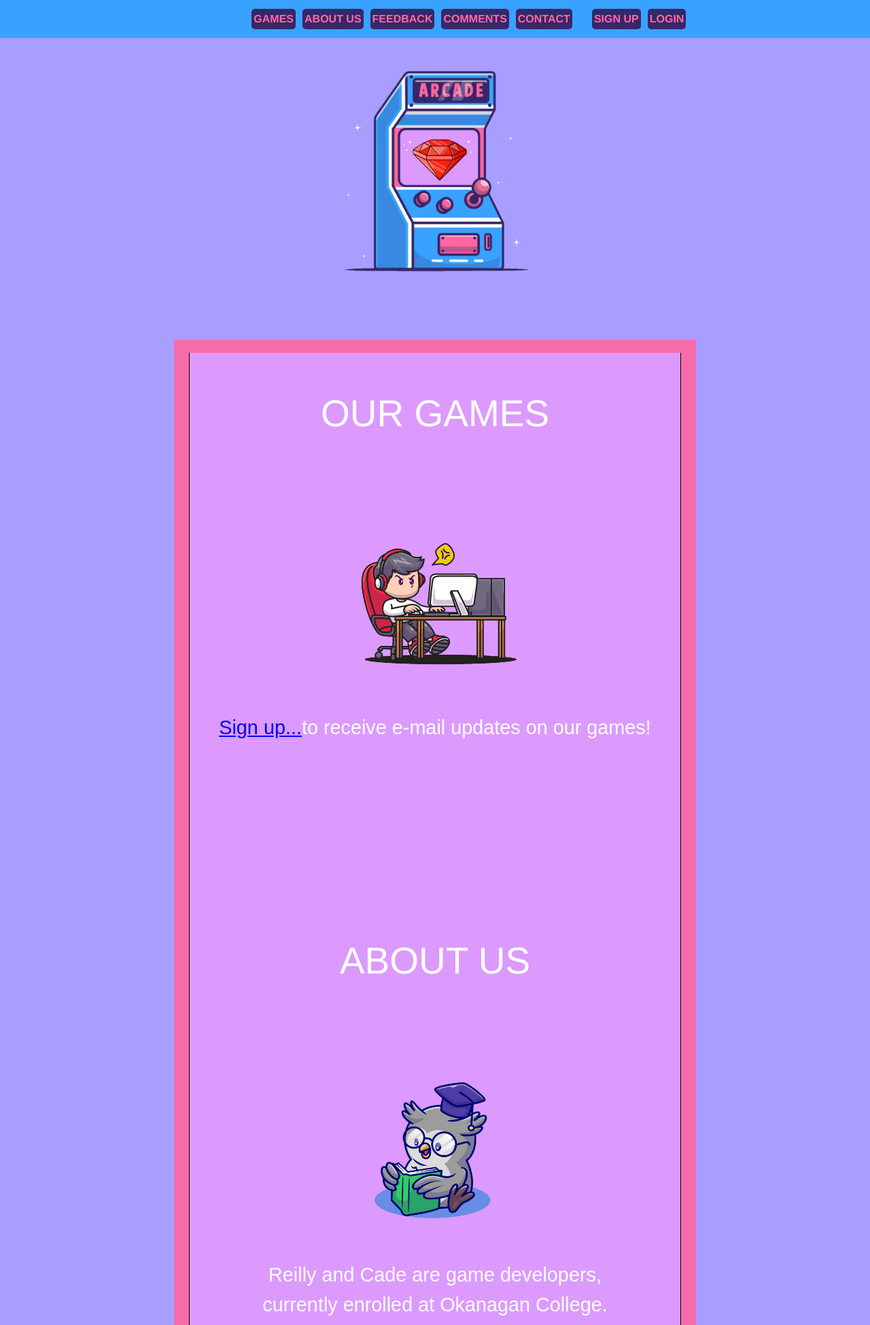
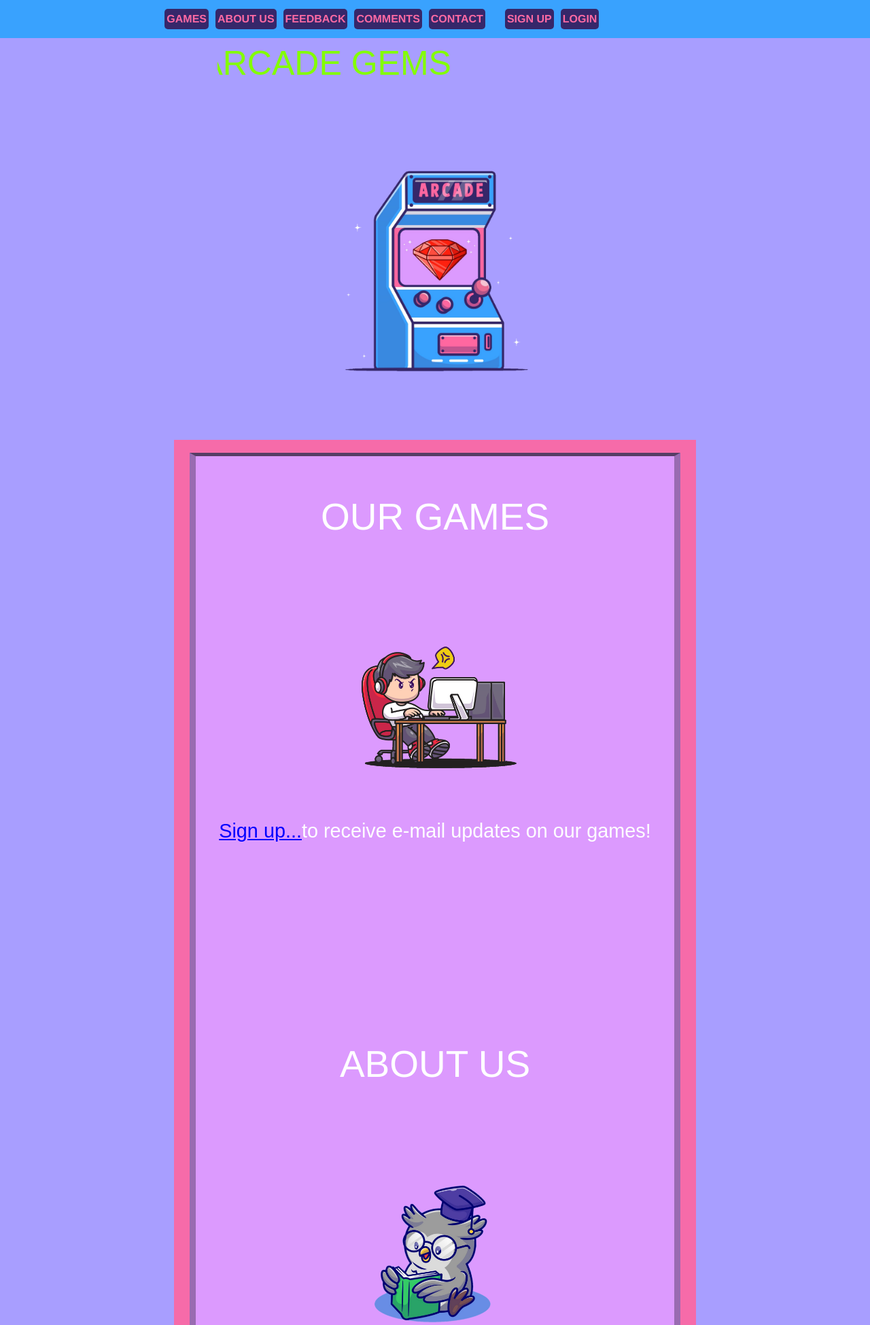
Before and after one commit to ArcadeGems/COSC219Project, a PHP site: page / in a window 1280 px wide. Shown: the top 1949 px of the page at 68% size. Run offline with PHP 8.4, Linux system fonts and the light colour scheme; some web fonts are replaced.

Commit message:
moved scrolling text bar, added depth to main

```diff
--- a/JS/jQueryDemo.js
+++ b/JS/jQueryDemo.js
@@ -1,14 +1,13 @@
 $(document).ready(function() {
-    var pos = 200;
-    var id = setInterval(frame, 25);
+  var pos = 130;
+  var id = setInterval(frame, 20);
 
-    function frame() {
-      if (pos == -100) {
-        pos = 200;
-      } else {
-        pos--;
-        $("#scrolltext").css("left", pos + '%');
-        $("#scrolltext2").css("left", (pos + 25) + '%'); // start this sentence 25% ahead of the first one
-      }
+  function frame() {
+    if (pos == -65) {
+      pos = 130;
+    } else {
+      pos--;
+      $(".scrolltext").css("left", pos + '%'); // use the class selector instead of the id selector
     }
+  }
 });
--- a/css/style.css
+++ b/css/style.css
@@ -29,7 +29,21 @@
 	text-decoration: none;
 	color: rgb(255, 106, 164);
 }
+nav {
+	display: flex;
+	justify-content: center;
+	align-items: center;
+	position: fixed;
+	top: 0;
+	width: 100%;
+	background-color: rgb(57, 162, 254);
+	z-index: 1;
+	font-weight: bold;
+	white-space: nowrap;
 
+}
+
+nav
 .navbar {
 	position: fixed;
 	justify-content: center;
@@ -144,7 +158,6 @@
 	flex-direction: column;
 	align-items: center;
 	background-color: rgba(255, 103, 160, 0.9);
-	padding: 1.5% 0 0 0;
 	margin: 0 20% 0 20%;
 	min-height: calc(100vh - 20vh);
 	color: white;
@@ -152,12 +165,13 @@
 
 main section {
 	background-color: rgb(220, 154, 254);
-	border: 1px solid black;
-	margin: 0 3% 0 3%;
+	border: 9px solid rgba(0,0,0, 0.3);
+	border-top: 5px solid rgba(0,0,0, 0.6);
+	border-bottom: 20px solid rgba(255,255,255, 0.3);
+	margin: 2.5% 3% 0 3%;
 	min-height: calc(100vh - 20vh);
-	border-top: 10px;
-	border-top-color: white;
 	font-size: calc(1em + 1vw);
+
 }
 
 main h2 {
@@ -279,3 +293,10 @@
 		color: red;
 	}
 }
+
+  .scrolltext {
+	display: inline-block;
+	font-size: 50px;
+	white-space: nowrap;
+	animation: scroll 5s linear infinite;
+  }
--- a/index.php
+++ b/index.php
@@ -12,8 +12,9 @@
 </head>
 
 <body>
+
   <header>
-    <?php include('php/structure/top_navigation_bar.php');?>
+    <?php include('php/structure/top_navigation_bar.php'); ?>
     <section class="logo">
       <img src="img/logo_square_1485x1485_tight_transparent1.png" alt="logo" id="logo" />
     </section>
@@ -37,4 +38,5 @@
   <script src="https://stackpath.bootstrapcdn.com/bootstrap/5.0.0-alpha1/js/bootstrap.min.js" integrity="sha384-oesi62hOLfzrys4LxRF63OJCXdXDipiYWBnvTl9Y9/TRlw5xlKIEHpNyvvDShgf/" crossorigin="anonymous"></script>
   <script src="https://cdn.jsdelivr.net/npm/popper.js@1.16.0/dist/umd/popper.min.js" integrity="sha384-Q6E9RHvbIyZFJoft+2mJbHaEWldlvI9IOYy5n3zV9zzTtmI3UksdQRVvoxMfooAo" crossorigin="anonymous"></script>
 </body>
+
 </html>
--- a/php/content/index_body.php
+++ b/php/content/index_body.php
@@ -44,10 +44,5 @@
     <textarea readonly id="terminal" rows="10" cols="50"></textarea>
     <script src="JS/terminalFunction.js"></script>
   </div>
-  <div class="scroll" style="width: 100%; overflow: hidden;">
-    <p id="scrolltext" style="font-size: 50px; position: relative; right: 100%; white-space: nowrap; animation: rainbow 5s linear infinite;">Contact Us</p>
-    <p id="scrolltext2" style="font-size: 50px; position: relative; right: 100%; white-space: nowrap; animation: rainbow 5s linear infinite;">with our social links down below!</p>
-    <script src="JS/jQueryDemo.js"></script>
-  </div>
   <br><br>
 </h1>
--- a/php/structure/top_navigation_bar.php
+++ b/php/structure/top_navigation_bar.php
@@ -1,5 +1,6 @@
+<!DOCTYPE html>
+<html>
 <?php
-
 if (session_status() == PHP_SESSION_NONE) {
 	ob_start();
 	session_start();
@@ -15,7 +16,12 @@
 }
 ?>
 
+<head>
+	<script src="https://ajax.googleapis.com/ajax/libs/jquery/3.5.1/jquery.min.js"></script>
+</head>
+
 <body>
+	<script src="https://ajax.googleapis.com/ajax/libs/jquery/3.5.1/jquery.min.js"></script>
 	<div class="modal fade" id="modalLoginForm" tabindex="-1" role="dialog" aria-labelledby="myModalLabel" aria-hidden="true">
 		<div class="modal-dialog modal-dialog-centered" role="document">
 			<div class="modal-content">
@@ -71,7 +77,17 @@
 			</ul>
 		</div>
 	</nav>
+	<div class="scroll" style="width: 50%; margin: 0 auto; overflow: hidden;">
+		<p class="scrolltext" id="scrolltext" style="position: relative; left: 10%; animation: rainbow 5s infinite">
+			ARCADE GEMS
+		</p>
+	</div>
+	<script src="JS/jQueryDemo.js"></script>
+	<script src="https://ajax.googleapis.com/ajax/libs/jquery/3.5.1/jquery.min.js"></script>
+
 	<script src="JS/loginFunction.js"></script>
 
 	<script src="JS/cookie.js"></script>
 </body>
+
+</html>
```
